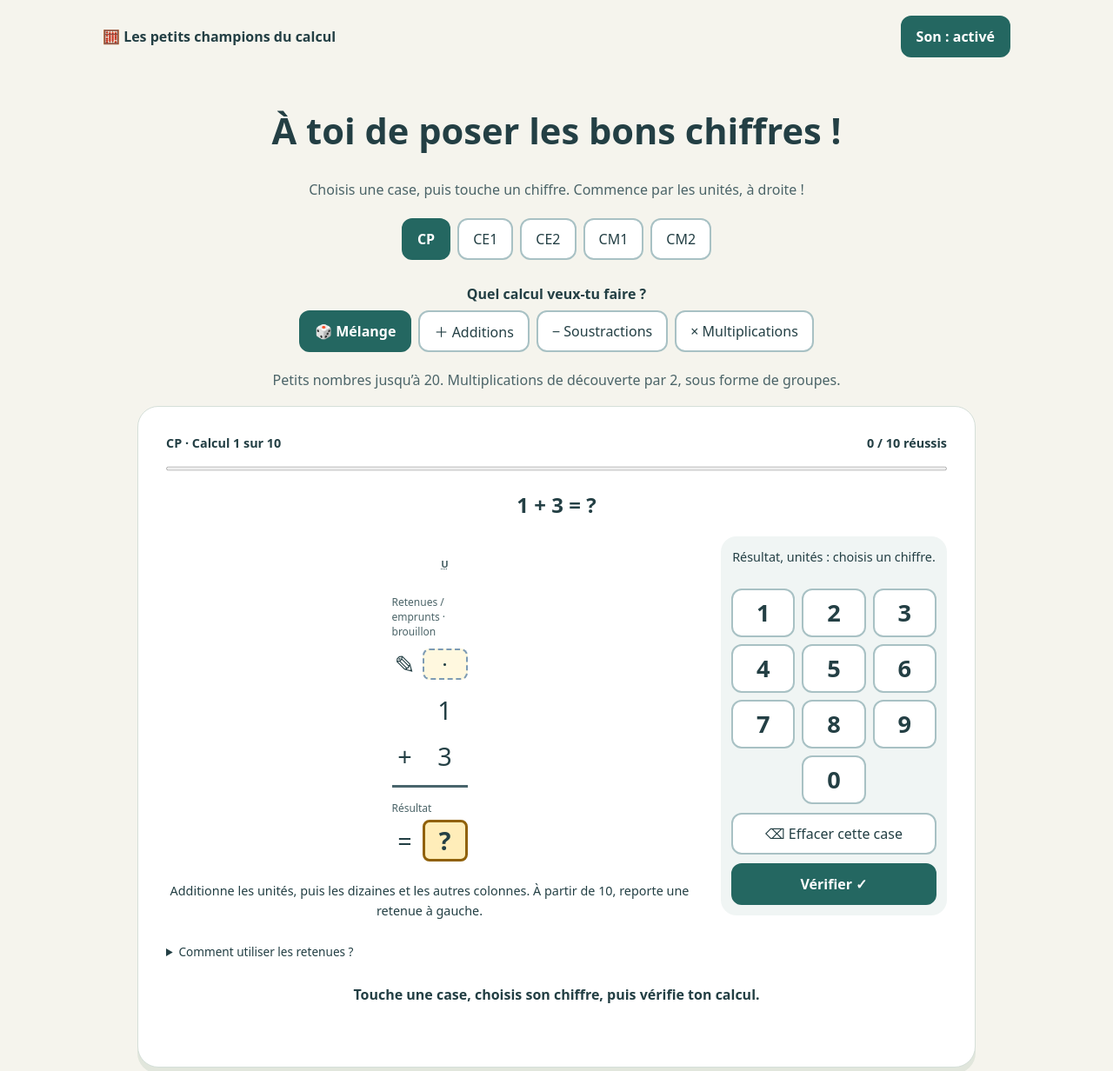
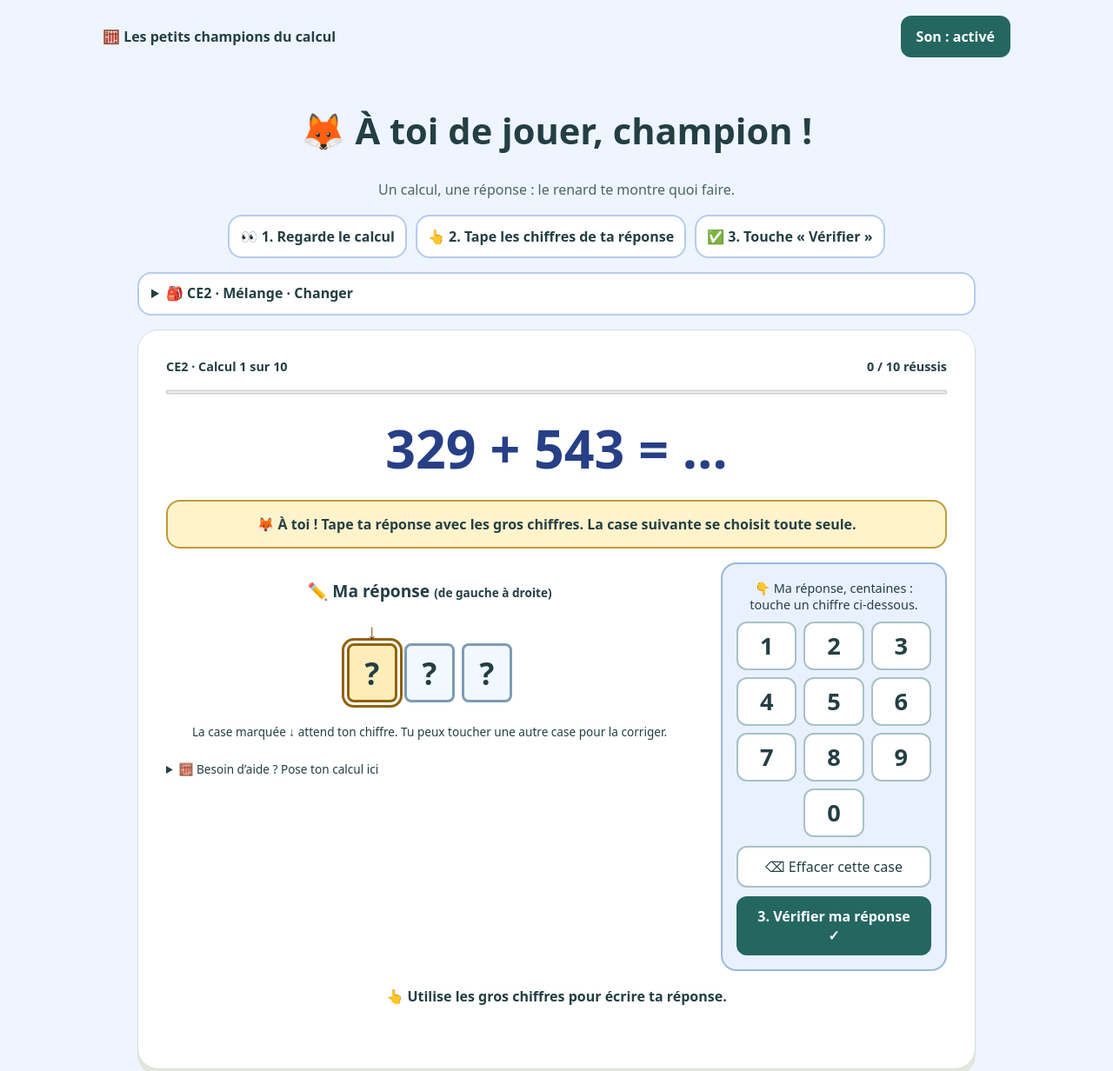
Before and after one commit to jmecodol/jeu-space, a plain HTML site: page index.html in a window 1280 px wide. Shown: the top 1232 px of the page at 87% size. Drawn offline with Linux system fonts and the light colour scheme.

Commit message:
Guider les enfants avec une saisie automatique et des calculs plus stimulants
Co-authored-by: copilot-swe-agent[bot] <198982749+Copilot@users.noreply.github.com>

```diff
--- a/index.html
+++ b/index.html
@@ -12,8 +12,15 @@
 <body>
   <header><span>🧮 Les petits champions du calcul</span><button id="sound" aria-pressed="true">Son : activé</button></header>
   <main>
-    <h1>À toi de poser les bons chiffres !</h1>
-    <p class="intro">Choisis une case, puis touche un chiffre. Commence par les unités, à droite !</p>
+    <h1>🦊 À toi de jouer, champion !</h1>
+    <p class="intro">Un calcul, une réponse : le renard te montre quoi faire.</p>
+    <ol class="steps" aria-label="Comment jouer">
+      <li>👀 <strong>1. Regarde le calcul</strong></li>
+      <li>👆 <strong>2. Tape les chiffres de ta réponse</strong></li>
+      <li>✅ <strong>3. Touche « Vérifier »</strong></li>
+    </ol>
+    <details class="settings">
+    <summary id="settings-label">🎒 Choisir mon niveau et mon calcul</summary>
     <nav id="levels" aria-label="Niveau scolaire"></nav>
     <fieldset class="operations"><legend>Quel calcul veux-tu faire ?</legend>
       <button data-operation="mixed" aria-pressed="true">🎲 Mélange</button>
@@ -22,24 +29,28 @@
       <button data-operation="×" aria-pressed="false">× Multiplications</button>
     </fieldset>
     <p id="level-info" class="intro"></p>
+    </details>
     <section id="exercise" class="card" aria-label="Exercice de calcul">
       <div class="stats"><span id="position"></span><span id="score"></span></div>
       <progress id="progress" max="10" value="0" aria-label="Calculs réussis"></progress>
       <h2 id="question"></h2>
+      <p id="coach" class="coach" role="status"></p>
       <div class="workspace">
         <div>
-          <div class="grid-scroll"><div id="calculation" class="calculation" role="group" aria-label="Opération posée en colonnes"></div></div>
-          <p id="method" class="method"></p>
-          <details><summary>Comment utiliser les retenues ?</summary>
-            <p>Les petites cases au-dessus sont un brouillon libre. Tu peux y noter les retenues d’une addition ou d’une multiplication, ou les emprunts d’une soustraction. Elles ne sont pas notées.</p>
-            <p>Pour une soustraction, tu peux emprunter une dizaine à la colonne de gauche : elle vaut 10 unités dans la colonne de droite. Pour multiplier par deux chiffres, calcule une ligne par chiffre, puis additionne les lignes.</p>
+          <p class="answer-title">✏️ Ma réponse <span class="small">(de gauche à droite)</span></p>
+          <div id="answer" class="answer" role="group" aria-label="Chiffres de ma réponse"></div>
+          <p class="small">La case marquée ↓ attend ton chiffre. Tu peux toucher une autre case pour la corriger.</p>
+          <details id="posed"><summary>🧮 Besoin d’aide ? Pose ton calcul ici</summary>
+            <div class="grid-scroll"><div id="calculation" class="calculation" role="group" aria-label="Opération posée en colonnes"></div></div>
+            <p id="method" class="method"></p>
+            <p>Les petites cases servent uniquement de brouillon pour tes retenues ou tes emprunts. Elles ne sont pas notées. Le résultat se remplit dans « Ma réponse ».</p>
           </details>
         </div>
         <section id="keypad-panel" aria-label="Pavé numérique">
           <p id="selection" role="status">Choisis une case du résultat.</p>
           <div id="keypad" class="keypad" role="group" aria-label="Chiffres de zéro à neuf"></div>
           <button id="erase">⌫ Effacer cette case</button>
-          <button id="check" class="primary">Vérifier ✓</button>
+          <button id="check" class="primary">3. Vérifier ma réponse ✓</button>
         </section>
       </div>
       <p id="feedback" role="status" aria-live="polite" aria-atomic="true"></p>
--- a/script.js
+++ b/script.js
@@ -5,13 +5,13 @@
   const levels = [
     { name: 'CP', description: 'Petits nombres jusqu’à 20. Multiplications de découverte par 2, sous forme de groupes.', add: [9, 10], sub: [19, 9], multiply: [5, 2] },
     { name: 'CE1', description: 'Nombres à deux chiffres, additions avec retenue, soustractions et premières tables.', add: [89, 89], sub: [99, 89], multiply: [10, 5] },
-    { name: 'CE2', description: 'Nombres à trois chiffres, emprunts et multiplications par un chiffre.', add: [899, 899], sub: [999, 899], multiply: [99, 9] },
+    { name: 'CE2', description: 'Nombres à trois chiffres, emprunts et multiplications par un chiffre ou par 10.', add: [899, 899], sub: [999, 899], multiply: [99, 9] },
     { name: 'CM1', description: 'Nombres à quatre chiffres et multiplications posées par deux chiffres.', add: [8999, 8999], sub: [9999, 8999], multiply: [299, 29] },
     { name: 'CM2', description: 'Grands nombres, emprunts successifs et multiplications par deux chiffres.', add: [89999, 89999], sub: [99999, 89999], multiply: [999, 99] }
   ];
   const places = ['unités', 'dizaines', 'centaines', 'milliers', 'dizaines de milliers', 'centaines de milliers'];
   const headings = ['U', 'D', 'C', 'M', 'DM', 'CM'];
-  let levelIndex = 0, operation = 'mixed', exercises = [], index = 0;
+  let levelIndex = 2, operation = 'mixed', exercises = [], index = 0;
   let rows = [], notes = [], selected = null, solved = false, mistakes = 0, clean = 0, attemptErrors = 0;
   let sound = true, audio = null;
   const random = (min, max) => min + Math.floor(Math.random() * (max - min + 1));
@@ -42,10 +42,16 @@
     const level = levels[levelIndex];
     return Array.from({ length: 10 }, (_, i) => {
       const kind = operation === 'mixed' ? ['+', '-', '×'][i % 3] : operation;
-      const scale = .35 + i / 9 * .65;
+      const scale = .65 + i / 9 * .35;
       const range = kind === '+' ? level.add : kind === '-' ? level.sub : level.multiply;
-      let a = random(1, Math.max(2, Math.floor(range[0] * scale)));
-      let b = random(1, Math.max(2, Math.floor(range[1] * scale)));
+      const maxA = Math.max(2, Math.floor(range[0] * scale));
+      const maxB = Math.max(2, Math.floor(range[1] * scale));
+      let a = random(Math.max(2, Math.floor(maxA / 2)), maxA);
+      let b = random(Math.max(2, Math.floor(maxB / 2)), maxB);
+      if (kind === '×' && levelIndex > 0 && i % 3 === 2) {
+        a = random(4, levelIndex === 1 ? 9 : 12 * levelIndex);
+        b = levelIndex < 3 ? 10 : 10 * random(2, 9);
+      }
       if (kind === '-' && b > a) [a, b] = [b, a];
       if (kind === '×' && levelIndex === 0) b = 2;
       return { a, b, kind, result: kind === '+' ? a + b : kind === '-' ? a - b : a * b };
@@ -55,7 +61,10 @@
   function select(cell) {
     selected = cell;
     document.querySelectorAll('.digit').forEach(button => button.setAttribute('aria-pressed', String(button === cell.button)));
-    $('selection').textContent = `${cell.label} : choisis un chiffre.`;
+    $('selection').textContent = `👇 ${cell.label} : touche un chiffre ci-dessous.`;
+    $('coach').textContent = cell.button.classList.contains('note')
+      ? '🦊 Tu notes une retenue. Ensuite, touche une case de « Ma réponse ».'
+      : '🦊 À toi ! Tape ta réponse avec les gros chiffres. La case suivante se choisit toute seule.';
   }
 
   function addText(text, className = '') {
@@ -79,9 +88,9 @@
     const cells = [];
     const caption = document.createElement('span');
     caption.className = 'row-label';
-    caption.textContent = expected === null ? 'Retenues / emprunts · brouillon' : label;
-    $('calculation').append(caption);
-    addText(expected === null ? '✎' : '=');
+    caption.textContent = 'Retenues / emprunts · brouillon';
+    const target = expected === null ? $('calculation') : $('answer');
+    if (expected === null) { target.append(caption); addText('✎'); }
     for (let column = 0; column < columns; column++) {
       const place = columns - column - 1, button = document.createElement('button');
       const cell = { button, value: '', label: `${label}, ${places[place]}` };
@@ -91,7 +100,7 @@
       button.setAttribute('aria-pressed', 'false');
       button.addEventListener('click', () => { if (!solved) select(cell); });
       cell.placeholder = button.textContent;
-      $('calculation').append(button); cells.push(cell);
+      target.append(button); cells.push(cell);
     }
     if (expected !== null) rows.push({ cells, expected, label });
     return cells;
@@ -108,11 +117,15 @@
     const ex = current(), columns = Math.max(String(ex.a).length, String(ex.b).length, String(ex.result).length);
     rows = []; notes = []; selected = null; solved = false; attemptErrors = 0;
     $('exercise').hidden = false; $('complete').hidden = true; $('next').hidden = true;
+    $('check').classList.remove('ready');
     $('position').textContent = `${levels[levelIndex].name} · Calcul ${index + 1} sur 10`;
     $('score').textContent = `${index} / 10 réussis`;
     $('progress').value = index;
-    $('question').textContent = `${ex.a} ${ex.kind} ${ex.b} = ?`;
-    $('feedback').textContent = 'Touche une case, choisis son chiffre, puis vérifie ton calcul.';
+    $('question').textContent = `${ex.a} ${ex.kind} ${ex.b} = …`;
+    $('feedback').textContent = '👆 Utilise les gros chiffres pour écrire ta réponse.';
+    $('feedback').className = '';
+    $('answer').replaceChildren();
+    $('posed').open = false;
     $('calculation').replaceChildren();
     $('calculation').style.setProperty('--columns', columns);
     addText('');
@@ -126,16 +139,16 @@
     addNumber(ex.b, columns, ex.kind);
     line();
     if (ex.kind === '×' && ex.b >= 10) {
-      makeCells(columns, 'Produit par les unités', ex.a * (ex.b % 10));
-      makeCells(columns, 'Produit par les dizaines, zéro de décalage compris', ex.a * Math.floor(ex.b / 10) * 10);
+      addNumber(ex.a * (ex.b % 10), columns, '+');
+      addNumber(ex.a * Math.floor(ex.b / 10) * 10, columns, '+');
       line();
     }
-    makeCells(columns, 'Résultat', ex.result);
+    makeCells(String(ex.result).length, 'Ma réponse', ex.result);
     $('method').textContent = ex.kind === '×'
-      ? ex.b >= 10 ? 'Multiplie par les unités, puis par les dizaines (termine cette ligne par 0). Additionne les deux lignes.' : levelIndex === 0 ? `Imagine ${ex.b} groupes de ${ex.a} objets. Combien d’objets en tout ?` : 'Multiplie de droite à gauche. Les petites cases servent à noter tes retenues.'
+      ? ex.b >= 10 ? 'Les deux lignes sous le trait décomposent la multiplication : le produit par les unités, puis par les dizaines. Additionne-les pour trouver ta réponse.' : levelIndex === 0 ? `Imagine ${ex.b} groupes de ${ex.a} objets. Combien d’objets en tout ?` : 'Multiplie de droite à gauche. Les petites cases servent à noter tes retenues.'
       : ex.kind === '+' ? 'Additionne les unités, puis les dizaines et les autres colonnes. À partir de 10, reporte une retenue à gauche.' : 'Soustrais de droite à gauche. Si nécessaire, échange une dizaine de gauche contre 10 unités.';
     setEnabled(true);
-    select(rows[0].cells[columns - 1]);
+    select(rows[0].cells[0]);
   }
 
   function start() {
@@ -143,6 +156,7 @@
     [...$('levels').children].forEach((button, i) => button.setAttribute('aria-pressed', String(i === levelIndex)));
     document.querySelectorAll('[data-operation]').forEach(button => button.setAttribute('aria-pressed', String(button.dataset.operation === operation)));
     $('level-info').textContent = levels[levelIndex].description;
+    $('settings-label').textContent = `🎒 ${levels[levelIndex].name} · ${operation === 'mixed' ? 'Mélange' : operation === '+' ? 'Additions' : operation === '-' ? 'Soustractions' : 'Multiplications'} · Changer`;
     show();
   }
 
@@ -151,17 +165,25 @@
     selected.value = value;
     selected.button.textContent = value === '' ? selected.placeholder : value;
     selected.button.setAttribute('aria-label', `${selected.label}, ${value === '' ? 'vide' : value}`);
-    selected.button.classList.remove('wrong');
-    $('feedback').textContent = 'Continue, puis touche Vérifier quand tu as terminé.';
-    // On garde la case active : l’enfant choisit lui-même sa prochaine colonne.
+    selected.button.classList.remove('wrong', 'correct');
+    $('feedback').className = '';
+    const cells = rows[0].cells;
+    if (value !== '' && !selected.button.classList.contains('note')) {
+      const next = cells.slice(cells.indexOf(selected) + 1).find(cell => cell.value === '');
+      if (next) select(next);
+    }
+    const ready = cells.every(cell => cell.value !== '');
+    $('check').classList.toggle('ready', ready);
+    $('feedback').textContent = ready ? '✅ Ta réponse est prête ! Touche le bouton vert « Vérifier ».' : '👆 Continue à taper les chiffres de ta réponse.';
+    if (ready) $('coach').textContent = '🦊 Maintenant, à toi de vérifier ! Touche le grand bouton vert.';
   }
 
   function check() {
     if (solved) return;
-    const unfinished = rows.find(row => row.cells.every(cell => cell.value === ''));
+    const unfinished = rows.find(row => row.cells.some(cell => cell.value === ''));
     if (unfinished) {
       $('feedback').textContent = `Complète la ligne « ${unfinished.label} » avant de vérifier.`;
-      select(unfinished.cells[unfinished.cells.length - 1]); return;
+      select(unfinished.cells.find(cell => cell.value === '')); return;
     }
     let incorrect = null;
     rows.forEach(row => {
@@ -173,14 +195,19 @@
     });
     if (incorrect) {
       mistakes++; attemptErrors++; tone(false);
-      $('feedback').textContent = `✗ Recommence ! Vérifie la ligne « ${incorrect.label} », en partant de la droite. Tes chiffres et tes retenues restent en place pour les corriger.`;
-      select(incorrect.cells[incorrect.cells.length - 1]); return;
+      $('feedback').className = 'error-message';
+      $('feedback').textContent = '✗ Recommence ! Touche la case à corriger, puis le bon chiffre. Tu peux ouvrir « Besoin d’aide ? ».';
+      select(incorrect.cells[0]);
+      $('coach').textContent = '🦊 Ce n’est pas grave ! Essaie encore, tu peux y arriver.'; return;
     }
     solved = true; if (!attemptErrors) clean++;
     tone(true); setEnabled(false);
+    $('check').classList.remove('ready');
+    $('coach').textContent = '🦊 Bravo ! Tu as trouvé ! Prêt pour le prochain défi ?';
     $('score').textContent = `${index + 1} / 10 réussis`; $('progress').value = index + 1;
     $('selection').textContent = '✓ Calcul réussi !';
     $('feedback').textContent = `✓ Bravo ! ${current().a} ${current().kind} ${current().b} = ${current().result}`;
+    $('feedback').className = 'success-message';
     $('next').hidden = false; $('next').textContent = index === 9 ? 'Voir mon résultat ★' : 'Calcul suivant →';
     $('next').focus({ preventScroll: true });
   }
@@ -197,6 +224,11 @@
     button.addEventListener('click', () => write(String(digit))); $('keypad').append(button);
   });
   $('erase').addEventListener('click', () => write(''));
+  $('posed').addEventListener('toggle', () => {
+    if (!$('posed').open && !solved && selected?.button.classList.contains('note')) {
+      select(rows[0].cells.find(cell => cell.value === '') || rows[0].cells[0]);
+    }
+  });
   $('check').addEventListener('click', check);
   $('next').addEventListener('click', () => {
     if (!solved) return;
@@ -218,7 +250,7 @@
     if (/^\d$/.test(event.key)) { event.preventDefault(); write(event.key); }
     else if (event.key === 'Backspace' || event.key === 'Delete') { event.preventDefault(); write(''); }
     else if ((event.key === 'ArrowLeft' || event.key === 'ArrowRight') && selected) {
-      const cells = [...notes, ...rows.flatMap(row => row.cells)], i = cells.indexOf(selected);
+      const cells = [...($('posed').open ? notes : []), ...rows.flatMap(row => row.cells)], i = cells.indexOf(selected);
       const next = cells[i + (event.key === 'ArrowLeft' ? -1 : 1)];
       if (next) { event.preventDefault(); select(next); next.button.focus({ preventScroll: true }); }
     }
--- a/style.css
+++ b/style.css
@@ -1,4 +1,4 @@
-:root { font-family: system-ui, sans-serif; color: #233f44; background: #f5f4ed; }
+:root { font-family: system-ui, sans-serif; color: #233f44; background: #eff5ff; }
 * { box-sizing: border-box; }
 body { margin: 0; }
 header { max-width: 1080px; margin: auto; padding: 18px; display: flex; justify-content: space-between; align-items: center; gap: 12px; font-weight: 800; }
@@ -17,6 +17,20 @@ button[aria-pressed="true"], .primary { background: #246761; border-color: #2467
 .primary:hover:not(:disabled) { background: #174e49; color: white; }
 .card { background: white; border: 1px solid #d5dfd9; border-radius: 24px; padding: clamp(16px, 4vw, 32px); box-shadow: 0 7px 0 #e1e6dc; }
 .stats { display: flex; justify-content: space-between; gap: 10px; font-size: .9rem; font-weight: 700; }
+.steps { display: flex; flex-wrap: wrap; justify-content: center; gap: 10px; padding: 0; list-style: none; }
+.steps li { background: #fff; padding: 12px; border: 2px solid #b5cbed; border-radius: 16px; }
+.settings { background: white; border: 2px solid #b5cbed; border-radius: 16px; padding: 0 14px; margin: 16px 0; }
+.settings > summary { font-size: 1rem; font-weight: 750; }
+#question { font-size: clamp(2rem, 7vw, 3.8rem); margin: 18px 0; color: #273f87; overflow-wrap: anywhere; }
+.coach { background: #fff3cc; border: 2px solid #c29937; border-radius: 16px; padding: 14px; font-weight: 750; line-height: 1.5; }
+.answer-title { font-size: 1.2rem; font-weight: 800; }
+.answer { display: flex; justify-content: center; gap: 8px; padding: 28px 0 10px; }
+.answer .digit { position: relative; flex: 0 1 58px; min-height: 68px; font-size: 2.2rem; border-width: 3px; }
+.answer .digit[aria-pressed="true"] { outline: 3px solid #906108; outline-offset: 3px; }
+.answer .digit[aria-pressed="true"]::before { content: '↓'; position: absolute; top: -34px; left: 0; width: 100%; color: #744700; font-size: 1.5rem; }
+.success-message { color: #235a3d; background: #def4e5; border-radius: 12px; padding: 12px; }
+.error-message { color: #912525; background: #ffe4e4; border-radius: 12px; padding: 12px; }
+#check.ready { outline: 4px solid #e8b531; outline-offset: 3px; }
 progress { display: block; width: 100%; height: 10px; margin: 15px 0; accent-color: #246761; }
 .workspace { display: grid; grid-template-columns: minmax(0, 1fr) 260px; gap: 32px; align-items: start; }
 .grid-scroll { overflow-x: auto; padding: 8px; }
@@ -36,7 +50,7 @@ summary { cursor: pointer; padding: 10px 0; }
 .keypad { display: grid; grid-template-columns: repeat(3, 1fr); gap: 8px; }
 .keypad button { font-size: 1.7rem; font-weight: 750; min-height: 56px; padding: 5px; }
 .keypad button:last-child { grid-column: 2; }
-#keypad-panel { padding: 12px; background: #f0f5f4; border-radius: 18px; }
+#keypad-panel { padding: 16px; background: #e9f1ff; border: 2px solid #9db8dd; border-radius: 18px; }
 #selection { min-height: 2.5em; margin: 2px 0 10px; font-size: .9rem; }
 #erase, #check { width: 100%; margin-top: 10px; }
 #feedback { min-height: 3em; font-weight: 750; line-height: 1.7; white-space: pre-line; }
@@ -54,5 +68,10 @@ footer { text-align: center; padding: 0 15px 24px; color: #4b6468; }
   .cell { font-size: 1.5rem; }
   .heading { font-size: .65rem; }
   .note { font-size: 1rem; }
+  h1 { margin: 10px 0; }
+  .steps { gap: 5px; font-size: .8rem; }
+  .steps li { flex: 1; min-width: 80px; padding: 8px 4px; }
+  .answer { gap: 5px; }
+  .answer .digit { min-height: 58px; font-size: 1.8rem; }
 }
 @media (prefers-reduced-motion: reduce) { * { scroll-behavior: auto !important; } }
```
Also changed, not shown: 1 other file.
